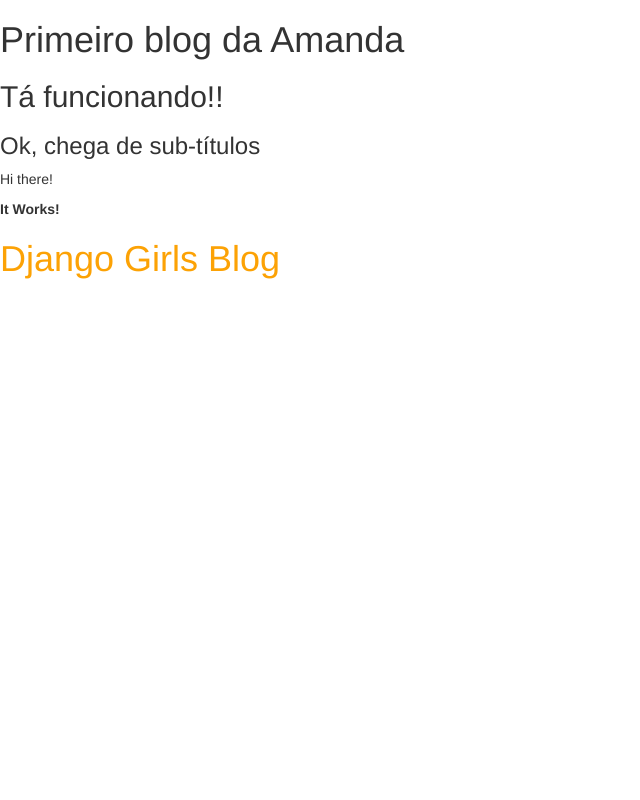
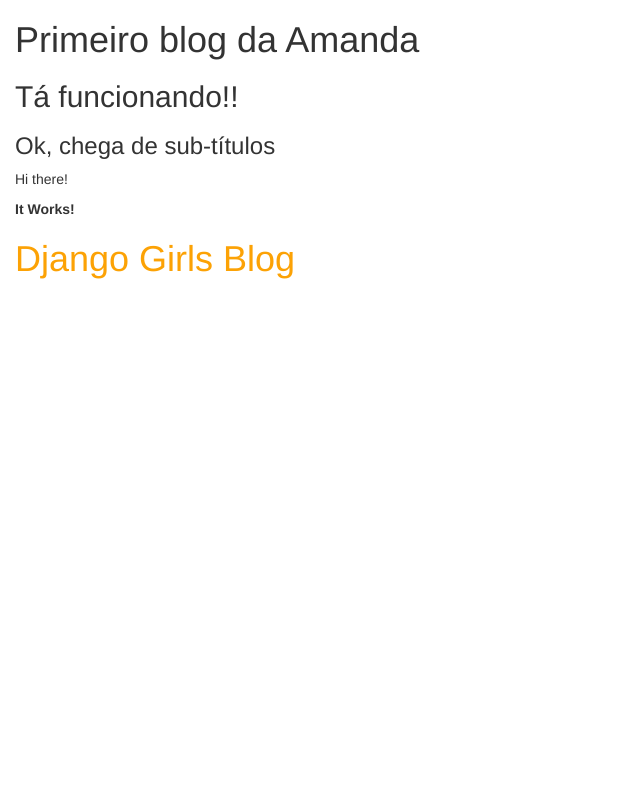
Before and after one commit to amanda-basso/my_first_blog, a Django app: page / in a window 1280 px wide. Shown: the whole page, without its empty margins (0-640 px from the left). Run offline with Django 3.2, Linux system fonts and the light colour scheme; data that the repository does not hold is empty; some libraries are stand-ins or nearby versions.

Commit message:
Adding some more details to our CSS.

```diff
--- a/blog/css/blog.css
+++ b/blog/css/blog.css
@@ -1,3 +1,7 @@
 h1 a {
   color: #FCA205;
 }
+
+body {
+  padding-left: 15px;
+}
--- a/blog/templates/blog/post_list.html
+++ b/blog/templates/blog/post_list.html
@@ -5,6 +5,7 @@
   <link rel="stylesheet" href="//maxcdn.bootstrapcdn.com/bootstrap/3.2.0/css/bootstrap.min.css">
   <link rel="stylesheet" href="//maxcdn.bootstrapcdn.com/bootstrap/3.2.0/css/bootstrap-theme.min.css">
   <link rel = "stylesheet" href = "{% static 'css/blog.css' %}">
+  <link href="//fonts.googleapis.com/css?family=Lobster&subset=latin,latin-ext" rel="stylesheet" type="text/css">
 </head>
 <body>
   <h1>Primeiro blog da Amanda</h1>
```
